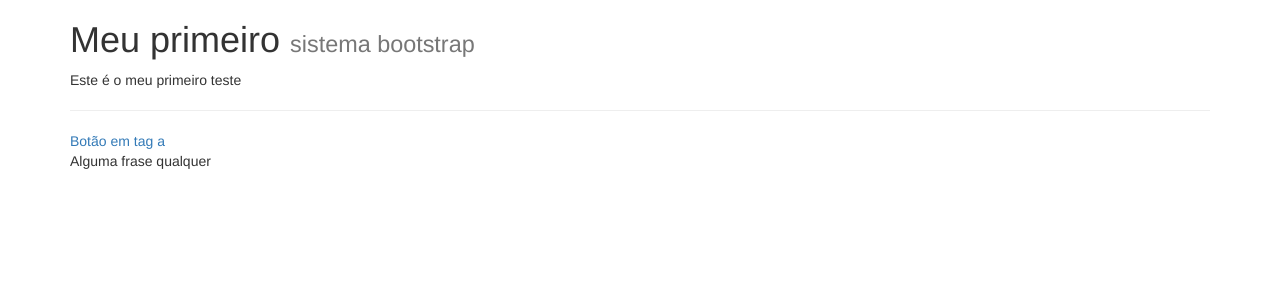
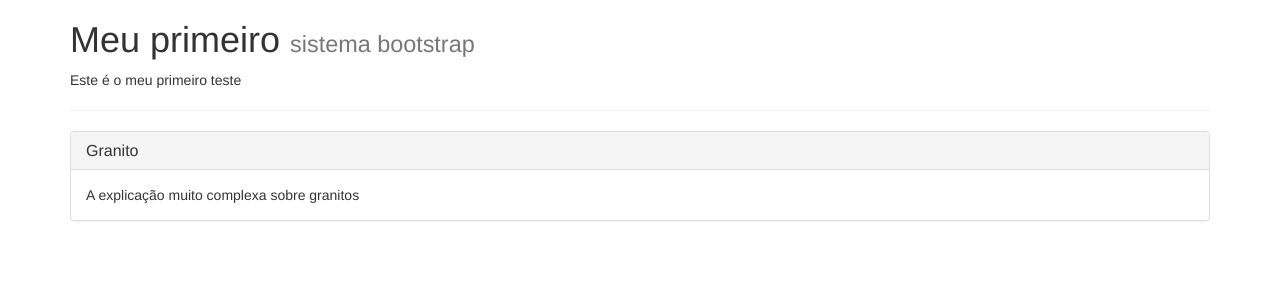
Before and after one commit to deusyvan/bootstrap, a PHP site: page / in a window 1280 px wide. Shown: the top 300 px of the page. Run offline with PHP 8.4, Linux system fonts and the light colour scheme.

Commit message:
Collapse no Panel

```diff
--- a/index.php
+++ b/index.php
@@ -15,10 +15,17 @@
 
 			<hr/>
 
-			<a href="#teste" data-toggle="collapse">Botão em tag a</a>
-			<div id="teste" class="collapse in">
-				Alguma frase qualquer
+			<div class="panel panel-default">
+				<div class="panel-heading">
+					<h4 class="panel-title">Granito</h4>
+				</div>
+				<div class="panel-body">
+				  A explicação muito complexa sobre granitos
+				</div>
+
 			</div>
+
+
 		</div>
 	</body>
 </html>
```
